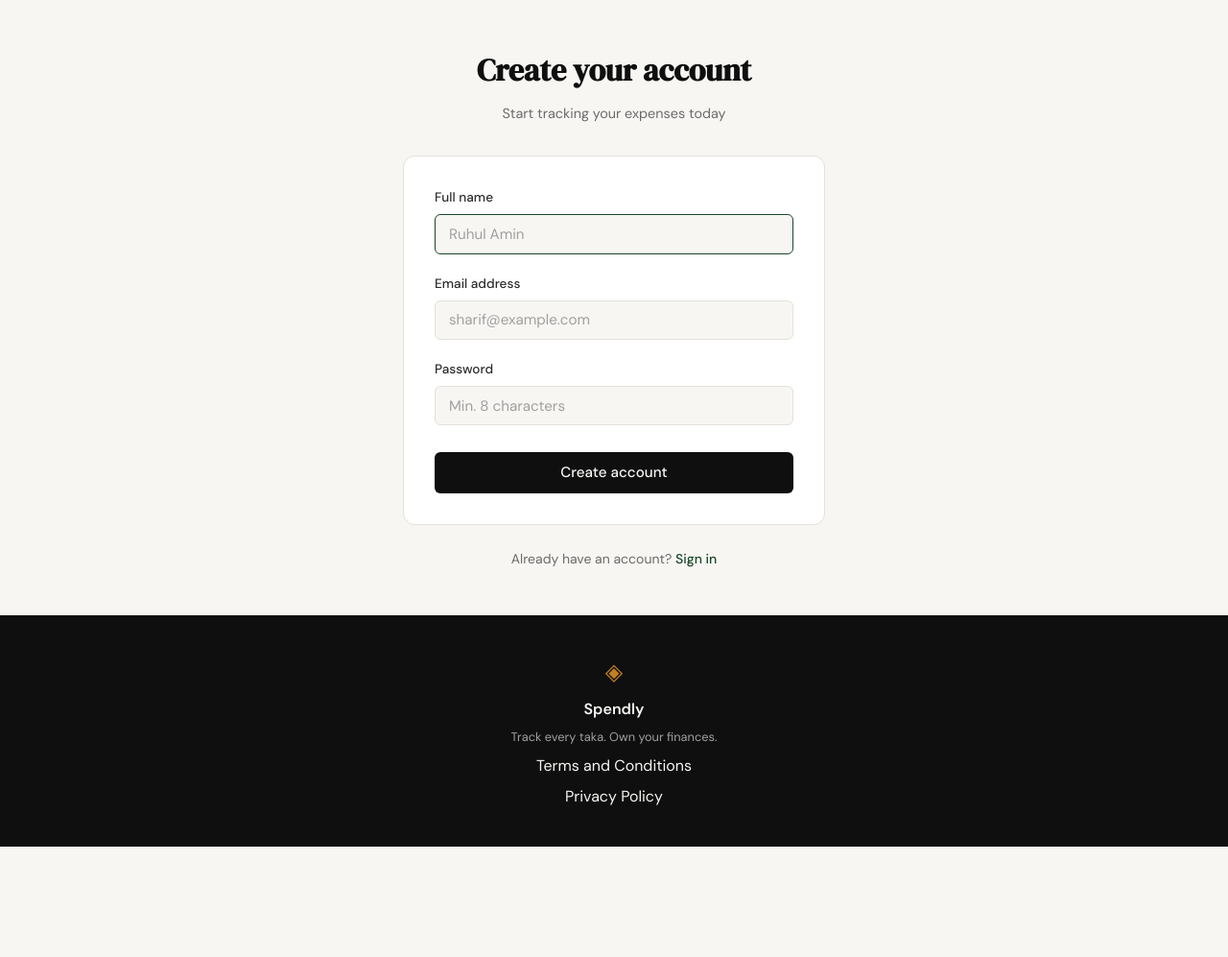
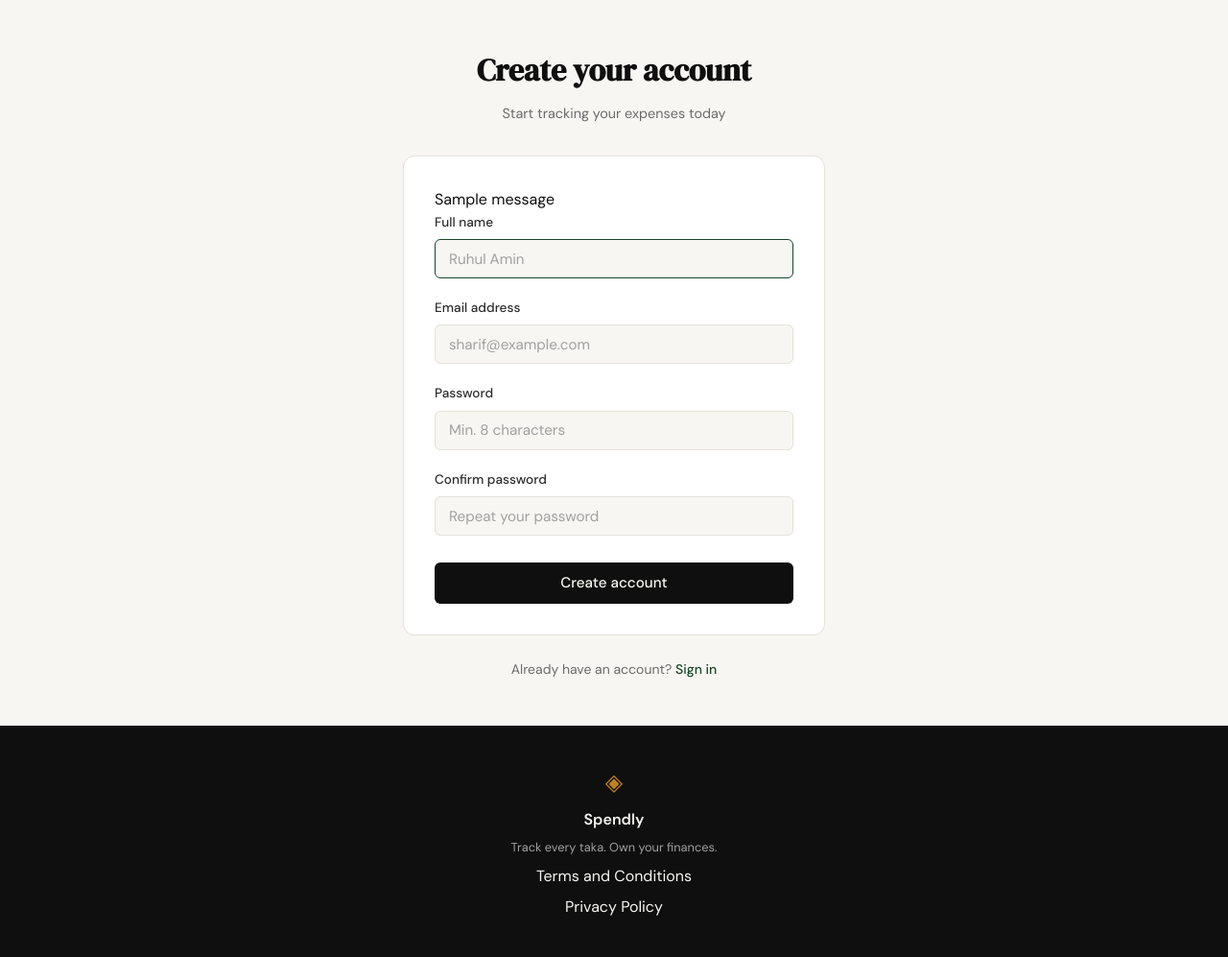
Before and after one commit to RuhulAminSharif/expense-tracker, a Flask app: page /register in a window 1280 px wide. Shown: the part 61-1058 px from the top of the page at 96% size. Before the commit the page ends 943 px from the top, so only its background shows below. Run offline with Flask 3, Linux system fonts and the light colour scheme; one stand-in notice (Sample message) is shown.

Commit message:
feat: enhance registration form with confirm password field and improved layout

```diff
--- a/templates/register.html
+++ b/templates/register.html
@@ -1,40 +1,64 @@
-{% extends "base.html" %}
-
-{% block title %}Create account — Spendly{% endblock %}
-
-{% block content %}
+{% extends "base.html" %} {% block title %}Create account — Spendly{% endblock
+%} {% block content %}
 
 <section class="auth-section">
   <div class="auth-container">
-
     <div class="auth-header">
       <h1 class="auth-title">Create your account</h1>
       <p class="auth-subtitle">Start tracking your expenses today</p>
     </div>
 
     <div class="auth-card">
-            {% if error %}
-            <div class="auth-error">{{ error }}</div>
-            {% endif %}
+      {% with messages = get_flashed_messages(with_categories=true) %} {% for
+      category, message in messages %}
+      <div class="auth-{{ category }}">{{ message }}</div>
+      {% endfor %} {% endwith %}
 
-            <form method="POST" action="/register">
+      <form method="POST" action="{{ url_for('register') }}">
         <div class="form-group">
           <label for="name">Full name</label>
-                    <input type="text" id="name" name="name"
-                           class="form-input" placeholder="Ruhul Amin"
-                           required autofocus>
+          <input
+            type="text"
+            id="name"
+            name="name"
+            class="form-input"
+            placeholder="Ruhul Amin"
+            required
+            autofocus
+          />
         </div>
         <div class="form-group">
           <label for="email">Email address</label>
-                    <input type="email" id="email" name="email"
-                           class="form-input" placeholder="sharif@example.com"
-                           required>
+          <input
+            type="email"
+            id="email"
+            name="email"
+            class="form-input"
+            placeholder="sharif@example.com"
+            required
+          />
         </div>
         <div class="form-group">
           <label for="password">Password</label>
-                    <input type="password" id="password" name="password"
-                           class="form-input" placeholder="Min. 8 characters"
-                           required>
+          <input
+            type="password"
+            id="password"
+            name="password"
+            class="form-input"
+            placeholder="Min. 8 characters"
+            required
+          />
+        </div>
+        <div class="form-group">
+          <label for="confirm_password">Confirm password</label>
+          <input
+            type="password"
+            id="confirm_password"
+            name="confirm_password"
+            class="form-input"
+            placeholder="Repeat your password"
+            required
+          />
         </div>
         <button type="submit" class="btn-submit">Create account</button>
       </form>
@@ -44,7 +68,6 @@
       Already have an account?
       <a href="{{ url_for('login') }}">Sign in</a>
     </p>
-
   </div>
 </section>
 
```
Lines whose indentation alone changed are shown as unchanged.
